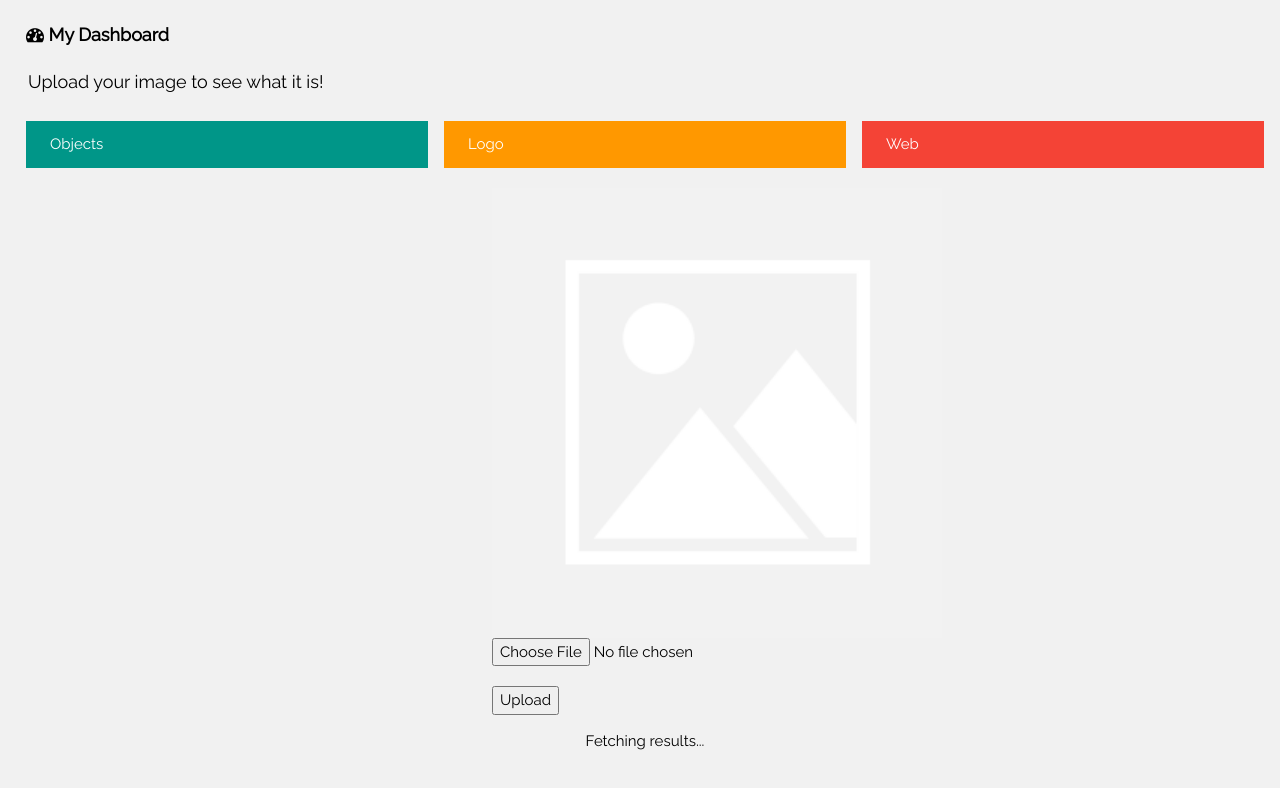
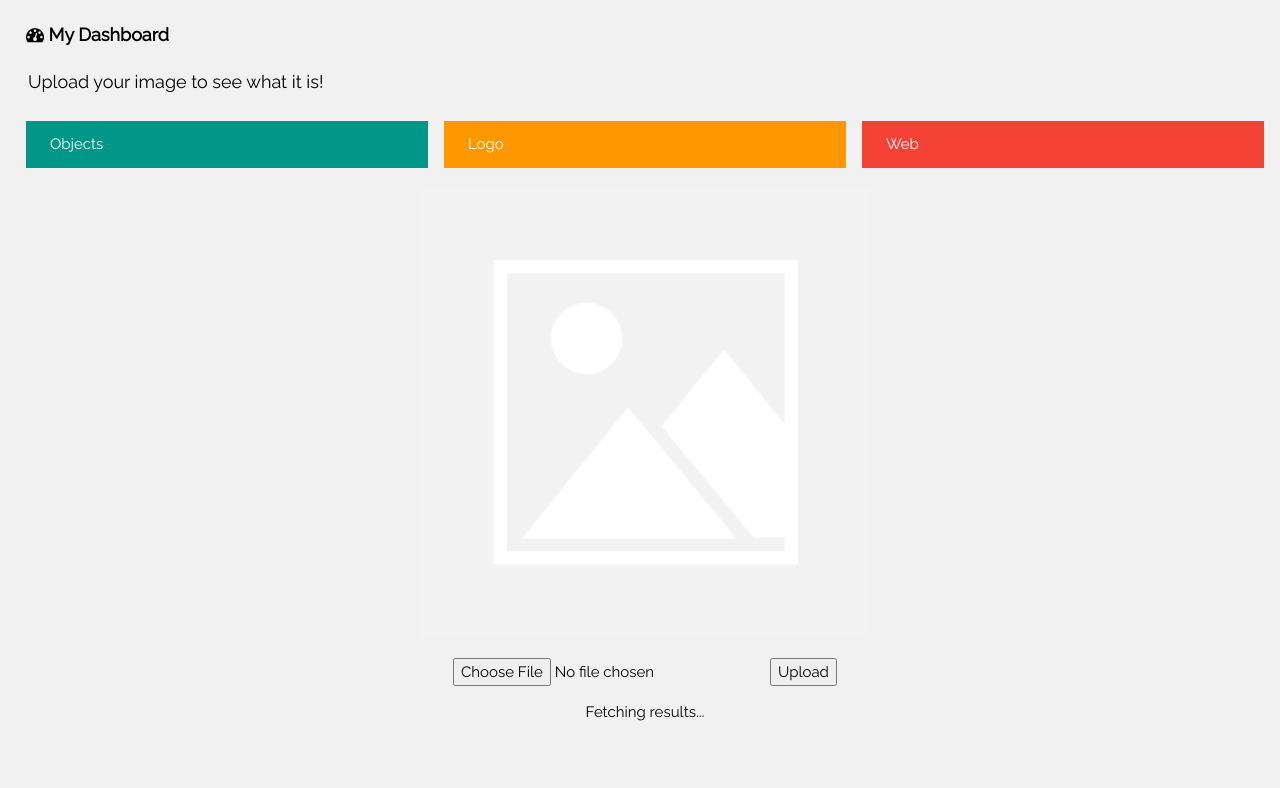
Before and after one commit to vchsiu28/Logo-Detection, a website: page public/demo.html in a window 1280 px wide. Shown: the part 54-842 px from the top of the page. After the commit the page ends 800 px from the top, so only its background shows below. Drawn offline with Linux system fonts and the light colour scheme; no server answers.

Commit message:
Center everything.

```diff
--- a/public/demo.html
+++ b/public/demo.html
@@ -83,17 +83,15 @@
                 <!-- Image and results-->
                 <div class="panel">
                     <div
-                        class="row-padding"
-                        style="margin:0 450px;margin-top:20px"
+                        class="row-padding center"
+                        style="margin-top:20px;"
                     >
-                        <div style="width: 450px; height: 450px;">
+                        <div class="div-center" style="width: 450px; height: 450px;">
                             <img
                                 id="output"
                                 src="upload/default-image.png"
                                 style="width: inherit; height: inherit"
                             />
-                        </div>
-
                             <input
                                 type="file"
                                 id="image"
@@ -101,7 +99,7 @@
                                 size="20"
                                 onchange="openFile(event)"
                             />
-                        <button id="upload-button" style="margin-top:20px">
+                            <button id="upload-button" style="margin-top:20px;">
                                 Upload
                             </button>
                             <p style="text-align: center" id="result">hello</p>
@@ -110,6 +108,7 @@
                                 relevant websites.
                             </p>
                             <ul id="user-history"></ul>
+                        </div>
                     </div>
                 </div>
             </div>
--- a/public/js/display.js
+++ b/public/js/display.js
@@ -11,9 +11,7 @@ var openFile = function(event) {
 
       } else {
         output.style ="float:right;height:100%;width=450";
-
       }
-
     };
     reader.readAsDataURL(input.files[0]);
   };
--- a/public/style.css
+++ b/public/style.css
@@ -1605,3 +1605,6 @@ a {
 #web-result {
     display: none;
 }
+.div-center {
+    margin: auto;
+}
```
Lines whose indentation alone changed are shown as unchanged.
